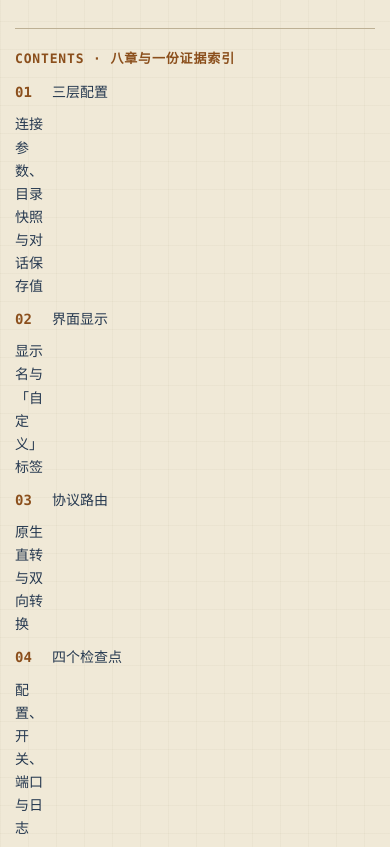
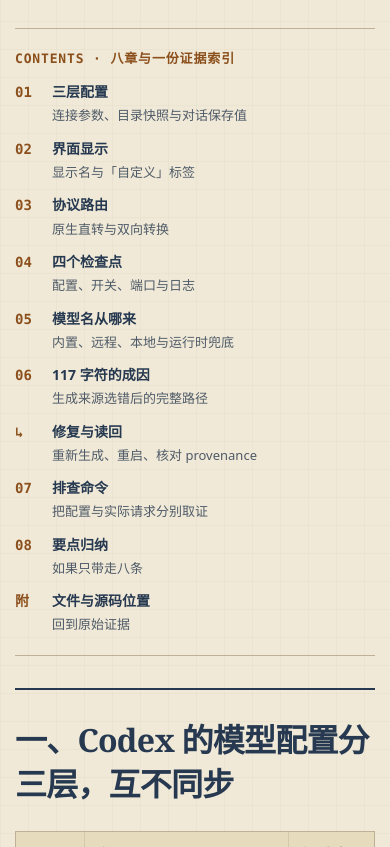
Before and after one commit to StarrySea1412/codex-model-catalog-anatomy, a plain HTML site: page index.html in a window 390 px wide. Shown: the part 875-1722 px from the top of the page. Drawn offline with Linux system fonts and the light colour scheme.

Commit message:
Fix the contents layout across desktop and mobile

```diff
--- a/index.html
+++ b/index.html
@@ -1,16 +1,16 @@
 <!doctype html>
-<html lang="zh-CN"><head><meta charset="utf-8"><meta name="viewport" content="width=device-width,initial-scale=1"><meta name="description" content="Codex 模型配置三层解剖：Provider、Catalog、Per-thread，CC Switch 协议路由，以及 117 字符模板退化的生成与修复。四张机制附图。"><title>Codex 自定义模型的三层结构 · 造物手记</title><link rel="icon" href="data:,"><link rel="stylesheet" href="style.css"></head>
+<html lang="zh-CN"><head><meta charset="utf-8"><meta name="viewport" content="width=device-width,initial-scale=1"><meta name="description" content="Codex 模型配置三层解剖：Provider、Catalog、Per-thread，CC Switch 协议路由，以及 117 字符模板退化的生成与修复。四张机制附图。"><title>Codex 自定义模型的三层结构 · 造物手记</title><link rel="icon" href="data:,"><link rel="stylesheet" href="style.css?v=30eeb925e1fe"></head>
 <body><header class="mast"><div class="wrap mast-in"><a class="brand" href="https://starrysea1412.github.io/makers-notebook/">造物手记 · 技术解剖</a><a class="jump" href="#contents">目录 ↓</a></div></header>
-<main class="wrap"><section class="hero"><p class="edition">MODEL CATALOG / 模型目录 · 2026.11</p><p class="kicker">FIELD NOTES · 配置、目录与实际请求</p><h1>Codex <span class="title-topic">模型目录<em>解剖</em></span></h1><p class="dek">配置文件改了，界面没变；模型名选对了，工具却少了。沿 Provider、Catalog、Per-thread 三层，把同一条请求和一份目录拆开核对。<strong>四张过程图，一次 25,933→117 字符的模板走查。</strong></p><div class="stats"><span><b>08</b> 章 · 从配置到读回</span><span><b>04</b> 图 · 机制逐层展开</span><span><b>03</b> 层 · 各有观测点</span><span><b>117</b> 字符 · 本文退化样本</span></div><aside class="abstract"><b>本片提要</b><p>连接参数、模型目录和对话保存值分开取证，再查目录生成时用了哪个 CLI。本文记录 Codex CLI 0.169.1（Windows）与 CC Switch 4.0.33，并对照 4.0.36 发版说明。账号、密钥、机器路径均已脱敏；数字和代码对应正文记录的版本。</p></aside><nav class="toc" id="contents" aria-label="文章目录"><p class="label">CONTENTS · 八章与一份证据索引</p><a href="#layers"><b>01</b>三层配置<span>连接参数、目录快照与对话保存值</span></a>
-<a href="#display"><b>02</b>界面显示<span>显示名与「自定义」标签</span></a>
-<a href="#routing"><b>03</b>协议路由<span>原生直转与双向转换</span></a>
-<a href="#route-check"><b>04</b>四个检查点<span>配置、开关、端口与日志</span></a>
-<a href="#catalog"><b>05</b>模型名从哪来<span>内置、远程、本地与运行时兜底</span></a>
-<a href="#quality"><b>06</b>117 字符的成因<span>生成来源选错后的完整路径</span></a>
-<a href="#repair"><b>↳</b>修复与读回<span>重新生成、重启、核对 provenance</span></a>
-<a href="#commands"><b>07</b>排查命令<span>把配置与实际请求分别取证</span></a>
-<a href="#quick-card"><b>08</b>要点归纳<span>如果只带走八条</span></a>
-<a href="#locations"><b>附</b>文件与源码位置<span>回到原始证据</span></a></nav></section><article class="content"><section class="chapter" id="layers"><h2>一、Codex 的模型配置分三层，互不同步</h2>
+<main class="wrap"><section class="hero"><p class="edition">MODEL CATALOG / 模型目录 · 2026.11</p><p class="kicker">FIELD NOTES · 配置、目录与实际请求</p><h1>Codex <span class="title-topic">模型目录<em>解剖</em></span></h1><p class="dek">配置文件改了，界面没变；模型名选对了，工具却少了。沿 Provider、Catalog、Per-thread 三层，把同一条请求和一份目录拆开核对。<strong>四张过程图，一次 25,933→117 字符的模板走查。</strong></p><div class="stats"><span><b>08</b> 章 · 从配置到读回</span><span><b>04</b> 图 · 机制逐层展开</span><span><b>03</b> 层 · 各有观测点</span><span><b>117</b> 字符 · 本文退化样本</span></div><aside class="abstract"><b>本片提要</b><p>连接参数、模型目录和对话保存值分开取证，再查目录生成时用了哪个 CLI。本文记录 Codex CLI 0.169.1（Windows）与 CC Switch 4.0.33，并对照 4.0.36 发版说明。账号、密钥、机器路径均已脱敏；数字和代码对应正文记录的版本。</p></aside><nav class="toc" id="contents" aria-label="文章目录"><p class="label">CONTENTS · 八章与一份证据索引</p><a href="#layers"><b>01</b><span class="toc-copy"><strong class="toc-title">三层配置</strong><span class="toc-desc">连接参数、目录快照与对话保存值</span></span></a>
+<a href="#display"><b>02</b><span class="toc-copy"><strong class="toc-title">界面显示</strong><span class="toc-desc">显示名与「自定义」标签</span></span></a>
+<a href="#routing"><b>03</b><span class="toc-copy"><strong class="toc-title">协议路由</strong><span class="toc-desc">原生直转与双向转换</span></span></a>
+<a href="#route-check"><b>04</b><span class="toc-copy"><strong class="toc-title">四个检查点</strong><span class="toc-desc">配置、开关、端口与日志</span></span></a>
+<a href="#catalog"><b>05</b><span class="toc-copy"><strong class="toc-title">模型名从哪来</strong><span class="toc-desc">内置、远程、本地与运行时兜底</span></span></a>
+<a href="#quality"><b>06</b><span class="toc-copy"><strong class="toc-title">117 字符的成因</strong><span class="toc-desc">生成来源选错后的完整路径</span></span></a>
+<a href="#repair"><b>↳</b><span class="toc-copy"><strong class="toc-title">修复与读回</strong><span class="toc-desc">重新生成、重启、核对 provenance</span></span></a>
+<a href="#commands"><b>07</b><span class="toc-copy"><strong class="toc-title">排查命令</strong><span class="toc-desc">把配置与实际请求分别取证</span></span></a>
+<a href="#quick-card"><b>08</b><span class="toc-copy"><strong class="toc-title">要点归纳</strong><span class="toc-desc">如果只带走八条</span></span></a>
+<a href="#locations"><b>附</b><span class="toc-copy"><strong class="toc-title">文件与源码位置</strong><span class="toc-desc">回到原始证据</span></span></a></nav></section><article class="content"><section class="chapter" id="layers"><h2>一、Codex 的模型配置分三层，互不同步</h2>
 <div class="table-wrap"><table>
 <thead>
 <tr>
--- a/style.css
+++ b/style.css
@@ -102,6 +102,9 @@ h1 em { color: var(--accent); font-style: normal; }
 }
 .toc b { color: var(--accent); font-family: var(--mono); }
 .toc span { min-width: 0; }
+.toc-copy { display: grid; grid-template-columns: minmax(0, 1fr) minmax(0, 2fr); align-items: baseline; gap: 16px; }
+.toc-title { min-width: 0; font-size: 14px; font-weight: 600; }
+.toc-desc { color: var(--soft); font-size: 13px; }
 
 .content, .chapter, .appendix { min-width: 0; max-width: 100%; }
 .chapter {
@@ -220,6 +223,7 @@ figcaption b, figcaption strong { color: var(--accent); }
   .stats span:nth-child(even) { border-right: 0; }
   .stats span:nth-child(n + 3) { border-bottom: 0; }
   .toc a { grid-template-columns: 29px minmax(0, 1fr); gap: 8px; }
+  .toc-copy { grid-template-columns: minmax(0, 1fr); gap: 2px; }
   .chapter { padding-top: 28px; padding-bottom: 32px; }
   h2 { font-size: 32px; }
   h3 { font-size: 20px; }
```
